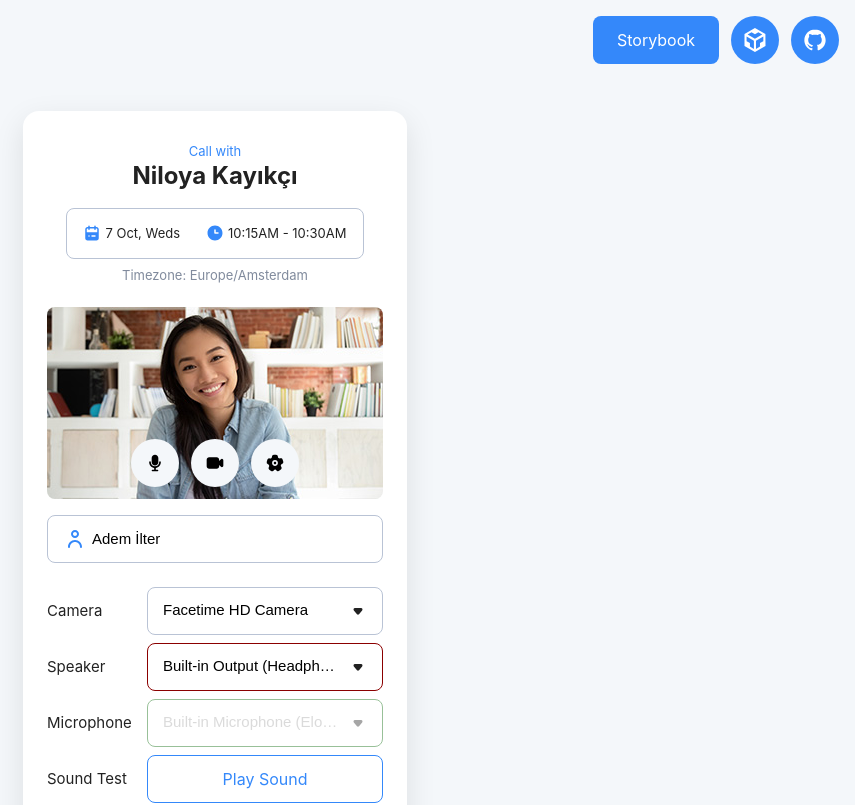
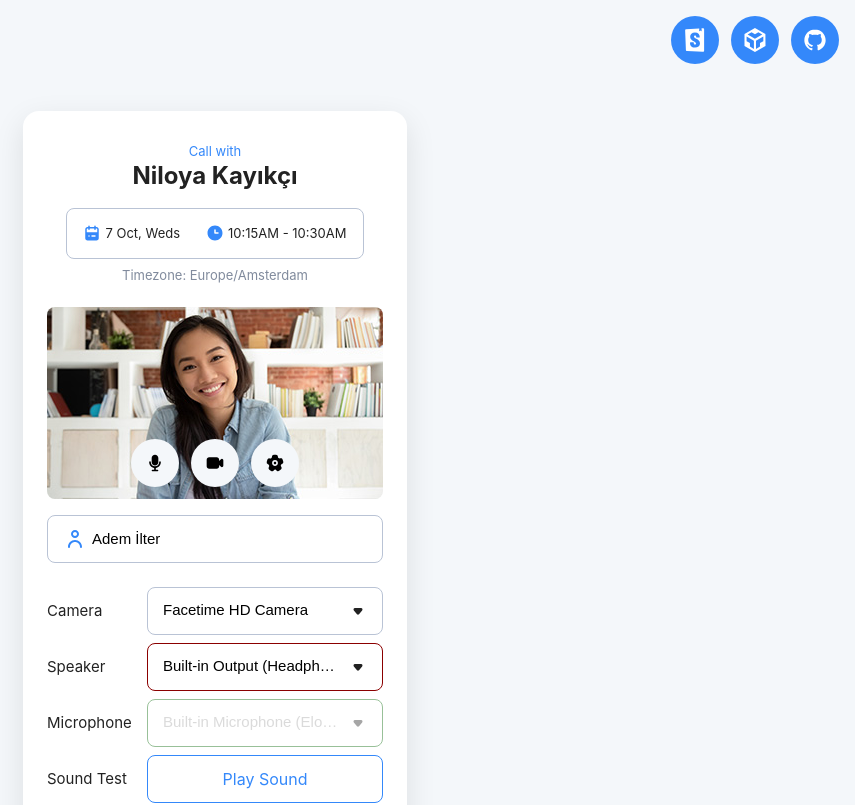
Before and after one commit to hayatbiralem/superpeer-task-vue-storybook, a Vue app: page / in a window 1280 px wide. Shown: the top 805 px of the page, without its empty margins (425-1280 px from the left). Built offline with nearby package versions, Linux system fonts and the light colour scheme.

Commit message:
Storybook icon added to DocsToolbar

```diff
--- a/src/components/DocsToolbar.vue
+++ b/src/components/DocsToolbar.vue
@@ -2,10 +2,11 @@
   <div class="c-docs-toolbar">
     <a
       href="https://superpeer-task-vue-storybook.vercel.app/"
-      class="c-btn c-btn--primary"
+      class="c-btn c-btn--icon c-btn--primary c-btn--round"
       target="_blank"
+      title="Storybook"
     >
-      <span class="c-btn__label">Storybook</span>
+      <BaseIcon icon="fill-storybook" class="c-btn__icon" size="24" />
     </a>
     <a
       href="https://codesandbox.io/s/superpeer-task-vue-storybook-1mhxp"
--- /dev/null
+++ b/src/components/icons/FillStorybook.vue
@@ -0,0 +1,6 @@
+<template>
+<svg aria-hidden="true" width="1em" height="1em" xmlns="http://www.w3.org/2000/svg" viewBox="0 0 1024 1024"><path d="M694.28 18.079L689.24 131.9a7.56 7.56 0 0012.196 6.287l-.017.013 44.52-33.6 37.8 29.4a7.495 7.495 0 004.21 1.281 7.559 7.559 0 007.548-7.142l.001-.02-4.2-115.92 55.86-4.2a48.308 48.308 0 013.36-.112c27.835 0 50.4 22.565 50.4 50.4v.118-.006 907.266c0 27.835-22.565 50.4-50.4 50.4a51.48 51.48 0 01-2.643-.068l.122.005-676.202-30.24c-26.359-1.119-47.416-22.322-48.298-48.637l-.002-.083-31.5-831.602a48.43 48.43 0 01-.091-3.021c0-26.833 20.969-48.768 47.415-50.314l.137-.006 554.402-34.86zM565.34 398.6c0 19.74 132.721 10.08 150.78-3.36 0-134.4-72.241-205.381-204.121-205.381-132.3 0-205.801 72.241-205.801 180.18 0 186.901 252.001 190.261 252.001 292.321 0 29.4-13.44 46.2-44.1 46.2-40.32 0-56.7-20.58-54.6-90.72 0-15.12-153.3-20.16-158.34 0-11.34 169.261 93.661 218.401 214.201 218.401 117.18 0 208.74-62.58 208.74-175.561 0-200.341-256.201-194.88-256.201-294.001 0-40.74 30.24-46.2 47.46-46.2 18.9 0 52.5 2.94 49.98 78.12z"/></svg>
+</template>
+<script>
+export default {};
+</script>
--- a/src/components/icons/index.js
+++ b/src/components/icons/index.js
@@ -6,4 +6,5 @@ export { default as FillCodesandbox } from "./FillCodesandbox";
 export { default as FillGithub } from "./FillGithub";
 export { default as FillMicrophone } from "./FillMicrophone";
 export { default as FillOptions } from "./FillOptions";
+export { default as FillStorybook } from "./FillStorybook";
 export { default as LineUser } from "./LineUser";
--- a/src/data/icons.js
+++ b/src/data/icons.js
@@ -7,5 +7,6 @@ export default [
   "FillGithub",
   "FillMicrophone",
   "FillOptions",
+  "FillStorybook",
   "LineUser"
 ];
```
Also changed, not shown: public/icons/fill-storybook.svg (added).
